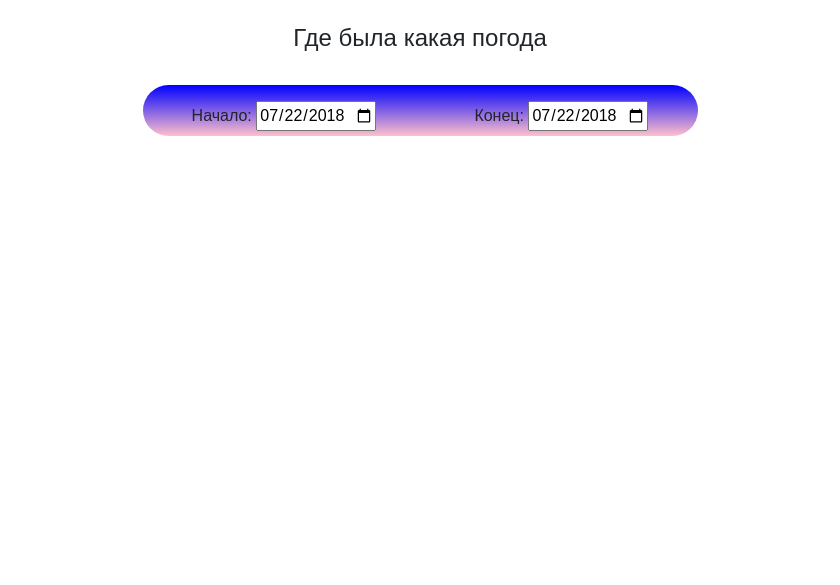
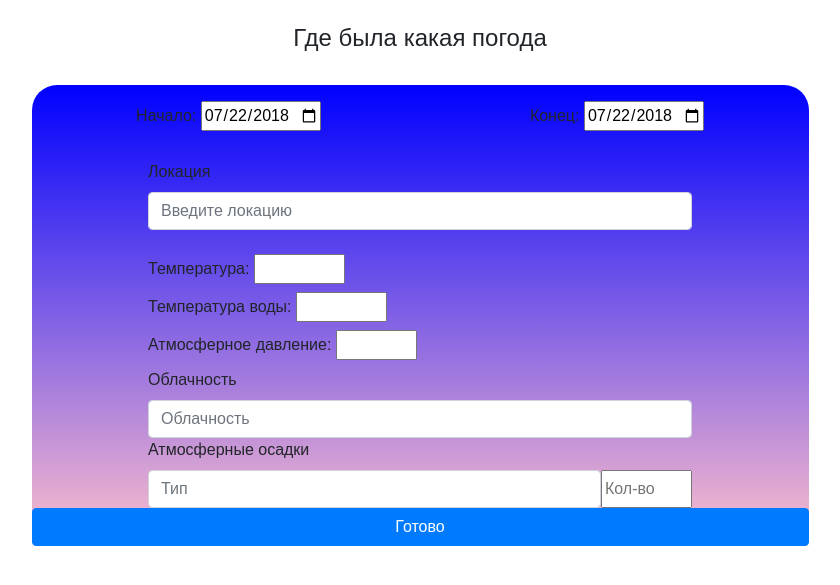
Before and after one commit to Maxim2k7/WebServer-API-Project, a Flask app: template templates/reporter.html in a window 1280 px wide. Shown: the part 56-641 px from the top of the page, without its empty margins (220-1060 px from the left). Run offline with Flask 3, Linux system fonts and the light colour scheme; the template is opened without the code that fills it, so the values that code supplies are empty; some libraries are stand-ins or nearby versions.

Commit message:
edit reporter main page

```diff
--- a/project_main.py
+++ b/project_main.py
@@ -1,5 +1,5 @@
 # -*- coding: utf-8 -*-
-from flask import Flask, render_template, redirect
+from flask import Flask, render_template, redirect, request
 from flask_login import login_user, LoginManager, login_required, logout_user
 from forms.reporter import RegisterForm, LoginForm
 from data import db_session
@@ -105,10 +105,14 @@ def reporter_registration():
 
 
 # Добавление информации
-@app.route('/reporter/edit')
+@app.route('/reporter/edit', methods=['POST', 'GET'])
 @login_required
 def reporter_main():
-    return render_template('reporter.html')
+    if request.method == 'GET':
+        return render_template('reporter.html')
+    elif request.method == 'POST':
+        print(request.form)
+        return "Форма отправлена"
 
 @app.route('/reporter/logout')
 @login_required
--- a/templates/reporter.html
+++ b/templates/reporter.html
@@ -26,9 +26,20 @@ $(document).ready(function(){
 
 
 
+
+
+
+
+
+
+
+
+
 </script>
 </br>
-<div style="width: 50%; margin: auto;  background: linear-gradient(blue, pink); border-radius: 50px;">
+<form class="edit_form" method="post">
+    <div style="width: 70%; margin: auto;  background: linear-gradient(blue, pink); border-radius: 25px; display: flex;
+ flex-direction: column; justify-content: space-around;">
         <div style="display: flex; flex-direction: row; justify-content: space-around; padding-top: 1em">
             <div>
                 <label for="start">Начало:</label>
@@ -41,11 +52,46 @@ $(document).ready(function(){
             <div>
                 <label for="start">Конец:</label>
 
-            <input type="date" id="end" name="trip-start"
+                <input type="date" id="end" name="trip-end"
                        value="2018-07-22"
                        min="2018-01-01" max="2030-12-31">
             </div>
         </div>
+        </br>
+        <div style="width: 70%; margin: auto;">
+            <label for="classSelect">Локация</label>
+            <input type="text" class="form-control" id="location" placeholder="Введите локацию" name="location">
+        </div>
+        </br>
+        <div style="width: 70%; margin: auto; display: flex; flex-direction: column;">
+            <label>Температура:
+                <input type="number" id="temperature" name="temperature" step="0.1"
+                       min="-70" max="70">
+            </label>
+            <label for="classSelect">Температура воды:
+                <input type="number" id="water_temperature" name="water_temperature" step="0.1"
+                       min="-70" max="70">
+            </label>
+            <label for="classSelect">Атмосферное давление:
+                <input type="number" id="atmospheric_pressure" name="atmospheric_pressure" step="1"
+                       min="0" max="1000">
+            </label>
+        </div>
+        <div style="width: 70%; margin: auto;">
+            <label for="classSelect">Облачность</label>
+            <input type="text" class="form-control" id="clouds" placeholder="Облачность" name="clouds">
+        </div>
 
+        <div style="width: 70%; margin: auto;">
+            <label for="classSelect">Атмосферные осадки</label>
+            <div style="margin: auto; display: flex; flex-direction: row;">
+                <input type="text" class="form-control" id="precipitation_type" placeholder="Тип"
+                       name="precipitation_type">
+                <input type="number" id="precipitation_value" placeholder="Кол-во" name="precipitation_value" step="1"
+                       min="0" max="10000">
             </div>
+        </div>
+        <button type="submit" class="btn btn-primary">Готово</button>
+    </div>
+</form>
 {% endblock %}
```
Lines whose indentation alone changed are shown as unchanged.
